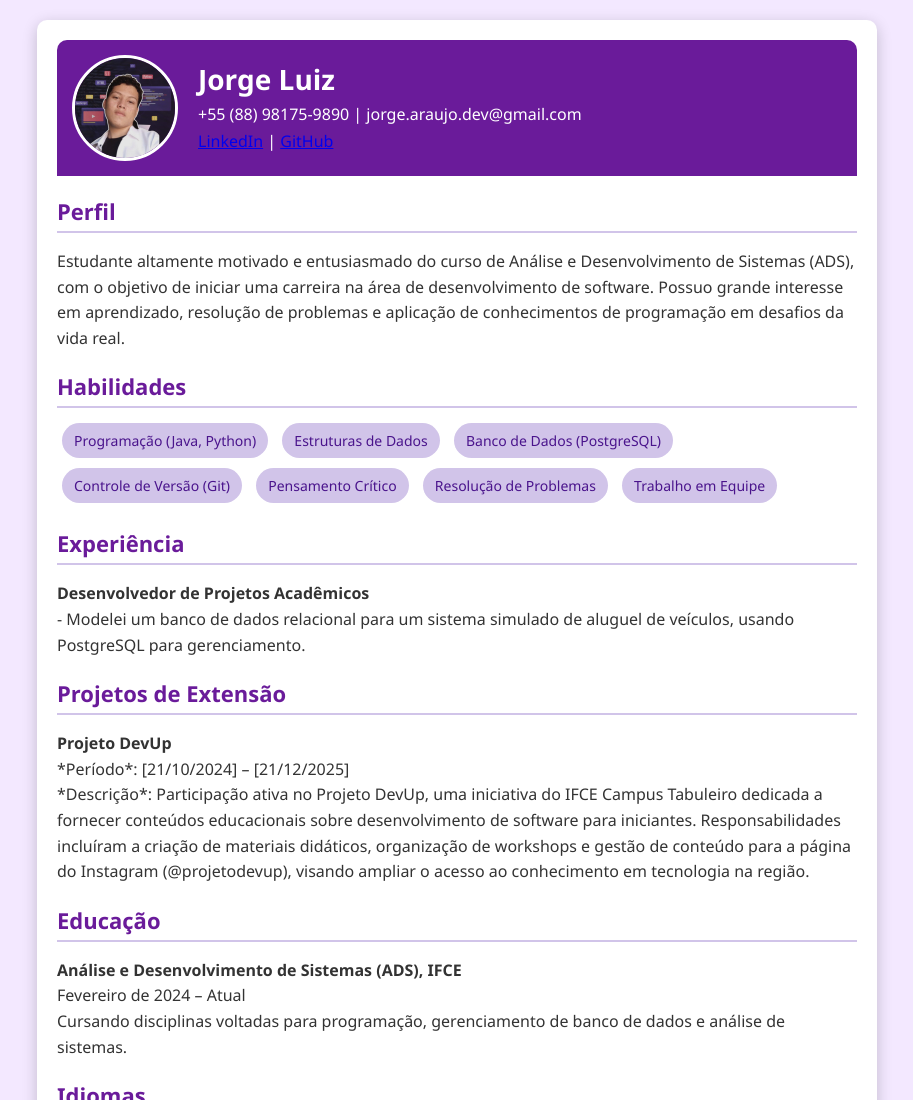
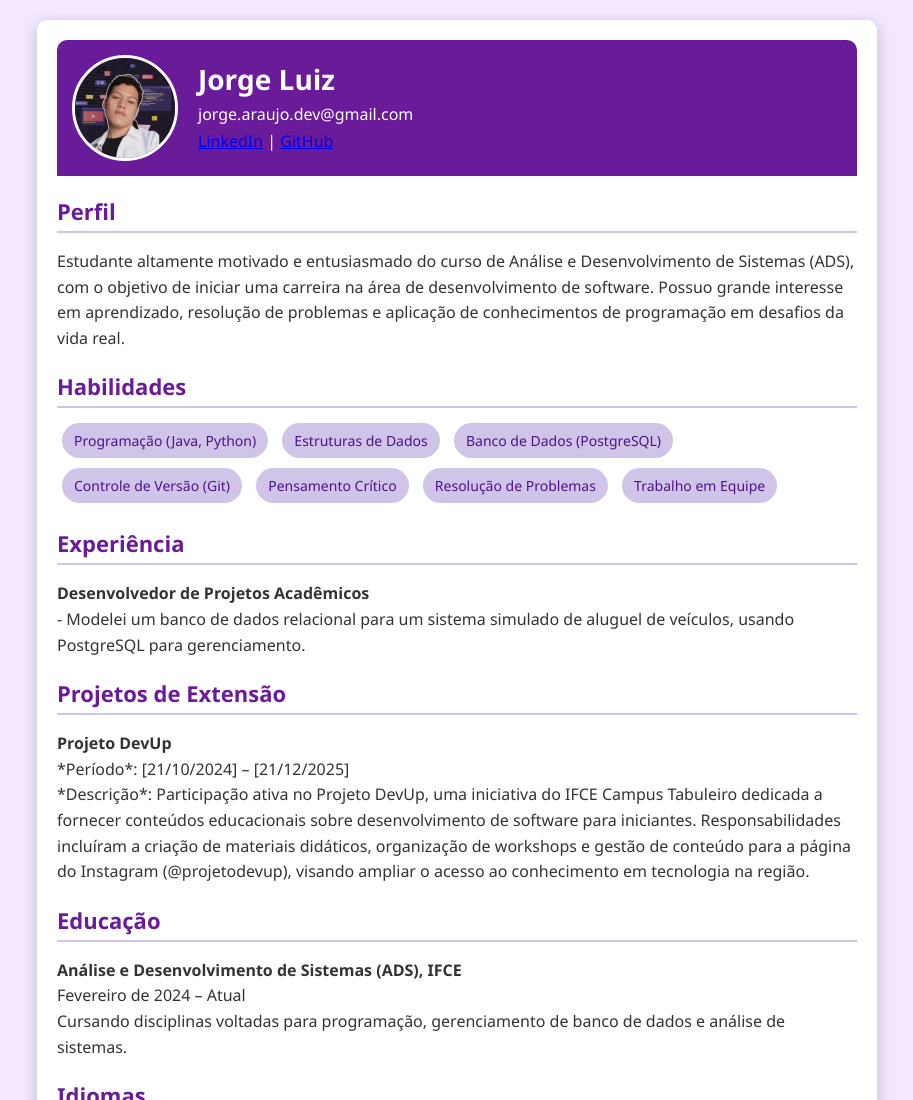
Before and after one commit to JorgeALDev/curriculo, a plain HTML site: page index.html in a window 1280 px wide. Shown: the top 1100 px of the page, without its empty margins (183-1096 px from the left). Drawn offline with Linux system fonts and the light colour scheme.

Commit message:
Update index.html

```diff
--- a/index.html
+++ b/index.html
@@ -97,7 +97,7 @@
             <img src="FotoCurriculo.jpeg" alt="Sua Foto" id="photo">
             <div>
                 <h1>Jorge Luiz</h1>
-                <p>+55 (88) 98175-9890 | jorge.araujo.dev@gmail.com</p>
+                <p>jorge.araujo.dev@gmail.com</p>
                 <p><a href="https://linkedin.com/in/jorge-araujo-dev" target="_blank">LinkedIn</a> | <a href="https://github.com/JorgeALDev" target="_blank">GitHub</a></p>
             </div>
         </div>
```
